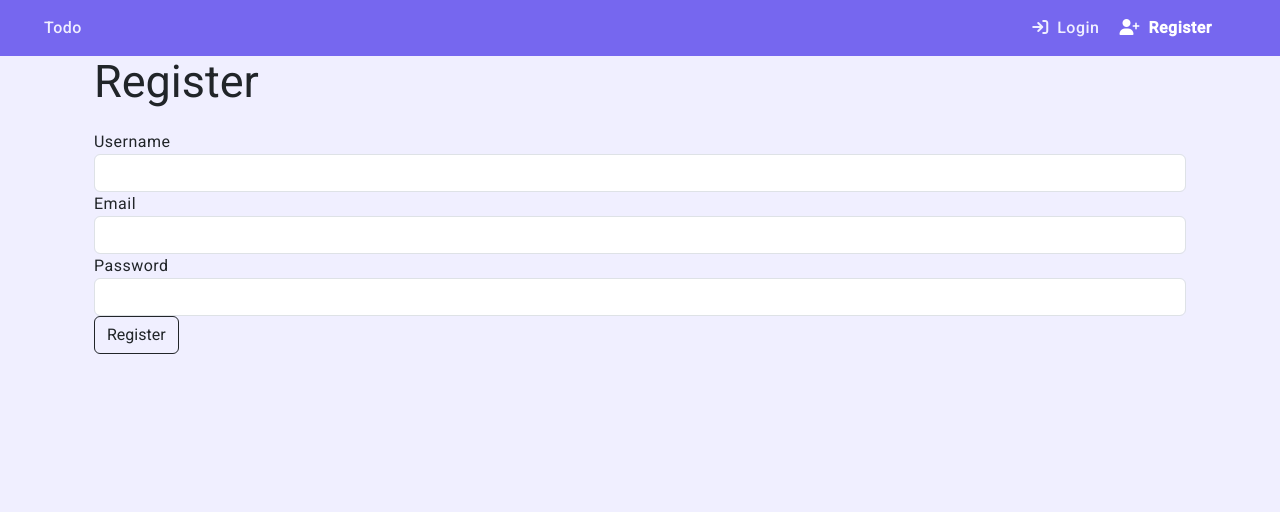
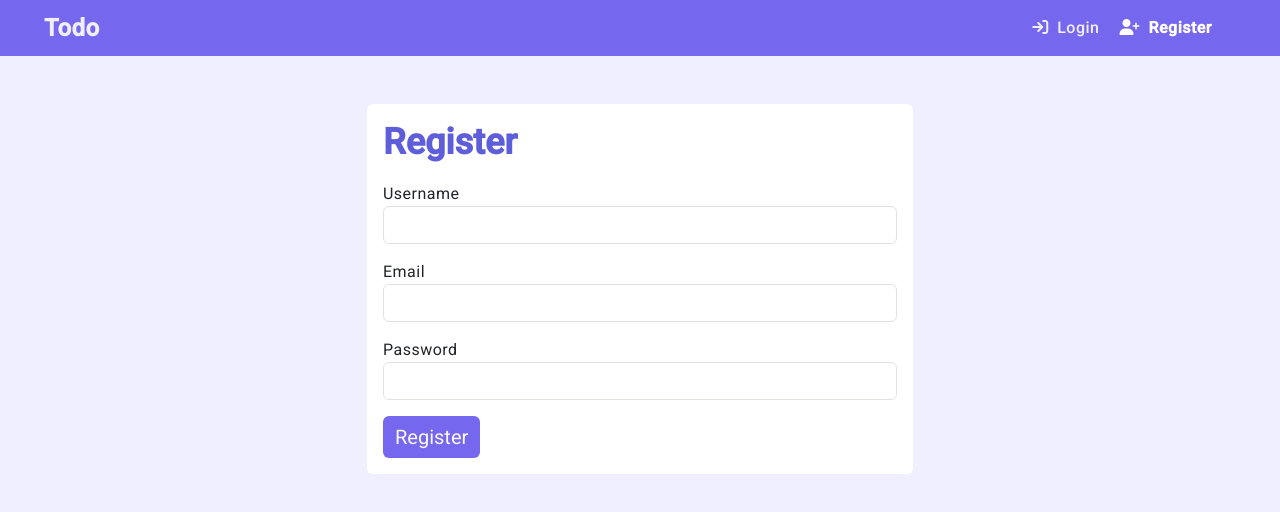
Before and after one commit to FrodoWood/TodoAngular, an Angular app: page /register in a window 1280 px wide. Shown: the top 512 px of the page. Built offline with nearby package versions, Linux system fonts and the light colour scheme; no server answers.

Commit message:
Login and register improved design

```diff
--- a/src/app/app.component.html
+++ b/src/app/app.component.html
@@ -8,7 +8,7 @@
     <div class="collapse navbar-collapse justify-content-between ps-4 pe-5" id="navbarNav">
       <ul class="navbar-nav flex-grow-1">
         <li class="nav-item">
-          <a class="nav-link" routerLink="/todo" routerLinkActive="active">Todo</a>
+          <a class="nav-link fw-bold fs-4" routerLink="/todo" routerLinkActive="active">Todo</a>
         </li>
       </ul>
 
--- a/src/app/components/login/login.component.css
+++ b/src/app/components/login/login.component.css
@@ -0,0 +1,11 @@
+.card-body h3{
+    color: var(--dark-color);
+}
+
+form button{
+    background-color: var(--primary-color-hover);
+
+    &:hover{
+        background-color: var(--dark-color);
+    }
+}
--- a/src/app/components/login/login.component.html
+++ b/src/app/components/login/login.component.html
@@ -1,14 +1,18 @@
-<div class="container">
-    <h2>Login</h2>
+<div class="container d-flex justify-content-center">
+    <div class="card mt-5 w-50 border-0">
+        <div class="card-body">
+            <h3 class="fw-semibold">Login</h3>
             <form (ngSubmit)="login()">
-        <div class="form-group">
+                <div class="form-group mb-3">
                     <label for="username">Username</label>
                     <input type="text" class="form-control" id="username" name="username" [(ngModel)]="username" required>
                 </div>
-        <div class="form-group">
+                <div class="form-group mb-3">
                     <label for="password">Password</label>
                     <input type="password" class="form-control" id="password" name="password" [(ngModel)]="password" required>
                 </div>
-        <button type="submit" class="btn btn-primary">Login</button>
+                <button type="submit" class="btn text-light fs-5 border-0">Login</button>
             </form>
         </div>
+    </div>
+</div>
--- a/src/app/components/register/register.component.css
+++ b/src/app/components/register/register.component.css
@@ -0,0 +1,11 @@
+.card-body h3{
+    color: var(--dark-color);
+}
+
+form button{
+    background-color: var(--primary-color-hover);
+
+    &:hover{
+        background-color: var(--dark-color);
+    }
+}
--- a/src/app/components/register/register.component.html
+++ b/src/app/components/register/register.component.html
@@ -1,18 +1,22 @@
-<div class="container">
-    <h2>Register</h2>
+<div class="container d-flex justify-content-center">
+    <div class="card mt-5 w-50 border-0">
+        <div class="card-body">
+            <h3 class="fw-semibold">Register</h3>
             <form (ngSubmit)="register()">
-        <div class="form-group">
+                <div class="form-group mb-3">
                     <label for="username">Username</label>
                     <input type="text" class="form-control" name="username" [(ngModel)]="username" required>
                 </div>
-        <div class="form-group">
+                <div class="form-group mb-3">
                     <label for="email">Email</label>
                     <input type="email" name="email" id="email" class="form-control" [(ngModel)]="email">
                 </div>
-        <div class="form-group">
+                <div class="form-group mb-3">
                     <label for="password">Password</label>
                     <input type="password" name="password" id="password" class="form-control" [(ngModel)]="password">
                 </div>
-        <button type="submit" class="btn btn-outline-dark">Register</button>
+                <button type="submit" class="btn text-light fs-5 border-0">Register</button>
             </form>
         </div>
+    </div>
+</div>
```
Lines whose indentation alone changed are shown as unchanged.
